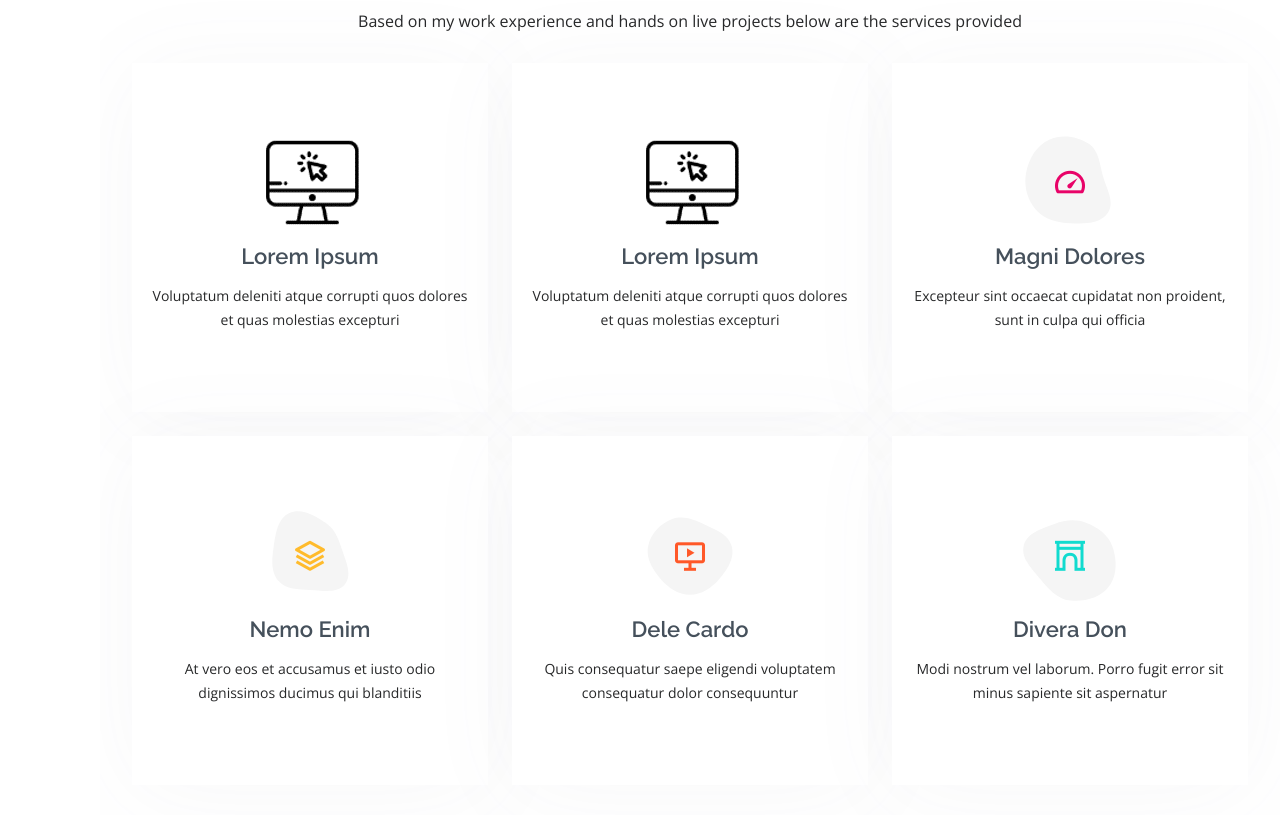
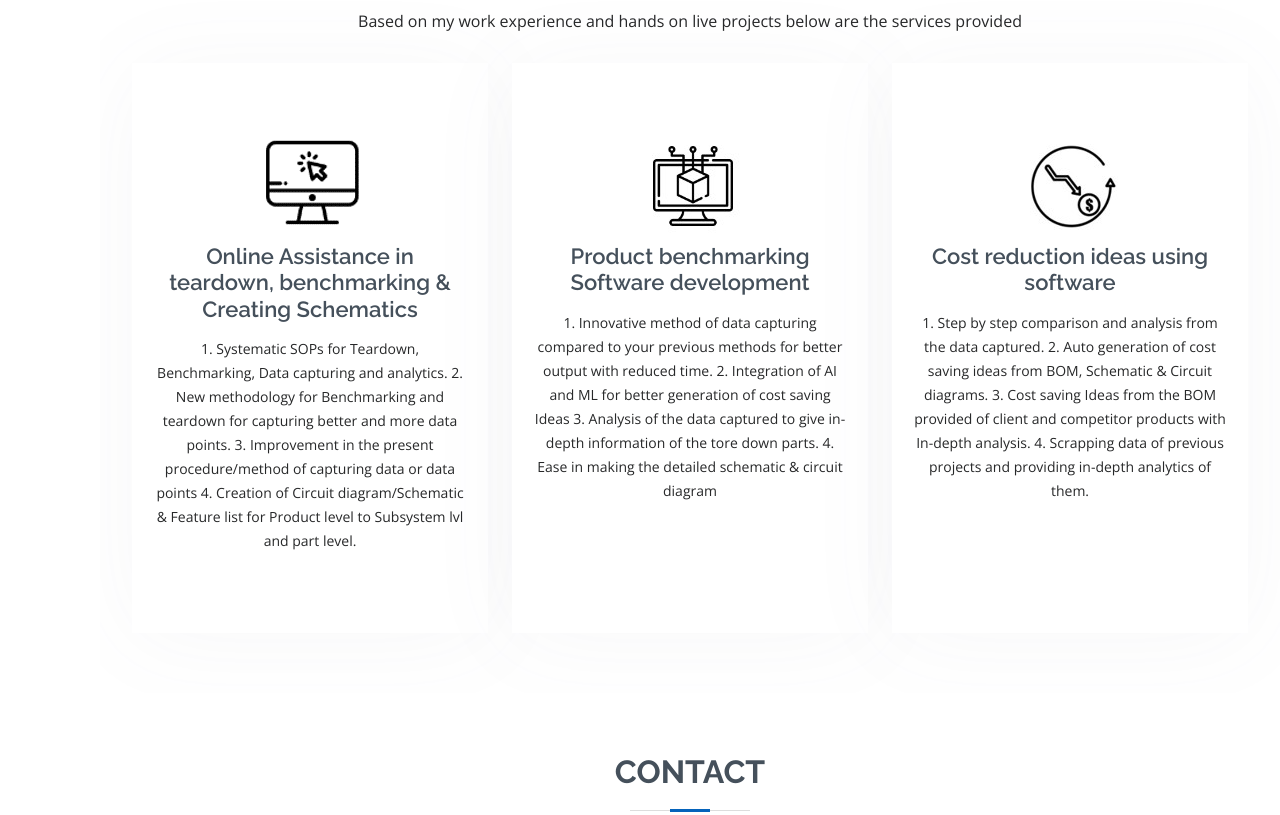
Before and after one commit to Rathishh77/portfolio, a plain HTML site: page index.html in a window 1280 px wide. Shown: the part 4720-5535 px from the top of the page. Drawn offline with nearby package versions, Linux system fonts and the light colour scheme.

Commit message:
Add files via upload
Fourth commit

```diff
--- a/index.html
+++ b/index.html
@@ -376,70 +376,46 @@
               <div class="icon">
                 <img src="assets/img/rat.png">
               </div>
-              <h4><a href="">Lorem Ipsum</a></h4>
-              <p>Voluptatum deleniti atque corrupti quos dolores et quas molestias excepturi</p>
+              <h4><a href="">Online Assistance in teardown, benchmarking & Creating Schematics</a></h4>
+              <p>
+                1. Systematic SOPs for Teardown, Benchmarking, Data capturing and analytics.
+                2. New methodology for Benchmarking and teardown  for capturing better and more data points.
+                3. Improvement in the present procedure/method of capturing data or data points
+                4. Creation of Circuit diagram/Schematic & Feature list for Product level to Subsystem lvl and part level.
+                </p>
             </div>
           </div>
 
           <div class="col-lg-4 col-md-6 d-flex align-items-stretch" data-aos="zoom-in" data-aos-delay="100">
             <div class="icon-box iconbox-blue">
               <div class="icon">
-        <img src="assets/img/rat.png">
+        <img src="assets/img/mat.jpg">
               </div>
-              <h4><a href="">Lorem Ipsum</a></h4>
-              <p>Voluptatum deleniti atque corrupti quos dolores et quas molestias excepturi</p>
+              <h4><a href="">Product benchmarking Software development
+              </a></h4>
+              <p>
+                1. Innovative method of data capturing compared to your previous methods for better output with reduced time.
+                2. Integration of AI and ML for better generation of cost saving Ideas
+                3. Analysis of the data captured to give in-depth information of the tore down parts.
+                4. Ease in making the detailed schematic & circuit diagram
+                </p>
             </div>
           </div>
 
-          <div class="col-lg-4 col-md-6 d-flex align-items-stretch mt-4 mt-lg-0" data-aos="zoom-in" data-aos-delay="300">
-            <div class="icon-box iconbox-pink">
+          <div class="col-lg-4 col-md-6 d-flex align-items-stretch" data-aos="zoom-in" data-aos-delay="100">
+            <div class="icon-box iconbox-blue">
               <div class="icon">
-                <svg width="100" height="100" viewBox="0 0 600 600" xmlns="http://www.w3.org/2000/svg">
-                  <path stroke="none" stroke-width="0" fill="#f5f5f5" d="M300,541.5067337569781C382.14930387511276,545.0595476570109,479.8736841581634,548.3450877840088,526.4010558755058,480.5488172755941C571.5218469581645,414.80211281144784,517.5187510058486,332.0715597781072,496.52539010469104,255.14436215662573C477.37192572678356,184.95920475031193,473.57363656557914,105.61284051026155,413.0603344069578,65.22779650032875C343.27470386102294,18.654635553484475,251.2091493199835,5.337323636656869,175.0934190732945,40.62881213300186C97.87086631185822,76.43348514350839,51.98124368387456,156.15599469081315,36.44837278890362,239.84606092416172C21.716077023791087,319.22268207091537,43.775223500013084,401.1760424656574,96.891909868211,461.97329694683043C147.22146801428983,519.5804099606455,223.5754009179313,538.201503339737,300,541.5067337569781"></path>
-                </svg>
-                <i class="bx bx-tachometer"></i>
+        <img src="assets/img/pat.jpg">
               </div>
-              <h4><a href="">Magni Dolores</a></h4>
-              <p>Excepteur sint occaecat cupidatat non proident, sunt in culpa qui officia</p>
-            </div>
-          </div>
+              <h4><a href="">Cost reduction ideas using software
+              </a></h4>
+              <p>
+                1. Step by step comparison and analysis from the data captured.
+                2. Auto generation of cost saving ideas from BOM, Schematic & Circuit diagrams.
+                3. Cost saving Ideas from the BOM provided of client and competitor products with In-depth analysis.
+                4. Scrapping data of previous projects and providing in-depth analytics of them.
 
-          <div class="col-lg-4 col-md-6 d-flex align-items-stretch mt-4" data-aos="zoom-in" data-aos-delay="100">
-            <div class="icon-box iconbox-yellow">
-              <div class="icon">
-                <svg width="100" height="100" viewBox="0 0 600 600" xmlns="http://www.w3.org/2000/svg">
-                  <path stroke="none" stroke-width="0" fill="#f5f5f5" d="M300,503.46388370962813C374.79870501325706,506.71871716319447,464.8034551963731,527.1746412648533,510.4981551193396,467.86667711651364C555.9287308511215,408.9015244558933,512.6030010748507,327.5744911775523,490.211057578863,256.5855673507754C471.097692560561,195.9906835881958,447.69079081568157,138.11976852964426,395.19560036434837,102.3242989838813C329.3053358748298,57.3949838291264,248.02791733380457,8.279543830951368,175.87071277845988,42.242879143198664C103.41431057327972,76.34704239035025,93.79494320519305,170.9812938413882,81.28167332365135,250.07896920659033C70.17666984294237,320.27484674793965,64.84698225790005,396.69656628748305,111.28512138212992,450.4950937839243C156.20124167950087,502.5303643271138,231.32542653798444,500.4755392045468,300,503.46388370962813"></path>
-                </svg>
-                <i class="bx bx-layer"></i>
-              </div>
-              <h4><a href="">Nemo Enim</a></h4>
-              <p>At vero eos et accusamus et iusto odio dignissimos ducimus qui blanditiis</p>
-            </div>
-          </div>
-
-          <div class="col-lg-4 col-md-6 d-flex align-items-stretch mt-4" data-aos="zoom-in" data-aos-delay="200">
-            <div class="icon-box iconbox-red">
-              <div class="icon">
-                <svg width="100" height="100" viewBox="0 0 600 600" xmlns="http://www.w3.org/2000/svg">
-                  <path stroke="none" stroke-width="0" fill="#f5f5f5" d="M300,532.3542879108572C369.38199826031484,532.3153073249985,429.10787420159085,491.63046689027357,474.5244479745417,439.17860296908856C522.8885846962883,383.3225815378663,569.1668002868075,314.3205725914397,550.7432151929288,242.7694973846089C532.6665558377875,172.5657663291529,456.2379748765914,142.6223662098291,390.3689995646985,112.34683881706744C326.66090330228417,83.06452184765237,258.84405631176094,53.51806209861945,193.32584062364296,78.48882559362697C121.61183558270385,105.82097193414197,62.805066853699245,167.19869350419734,48.57481801355237,242.6138429142374C34.843463184063346,315.3850353017275,76.69343916112496,383.4422959591041,125.22947124332185,439.3748458443577C170.7312796277747,491.8107796887764,230.57421082200815,532.3932930995766,300,532.3542879108572"></path>
-                </svg>
-                <i class="bx bx-slideshow"></i>
-              </div>
-              <h4><a href="">Dele Cardo</a></h4>
-              <p>Quis consequatur saepe eligendi voluptatem consequatur dolor consequuntur</p>
-            </div>
-          </div>
-
-          <div class="col-lg-4 col-md-6 d-flex align-items-stretch mt-4" data-aos="zoom-in" data-aos-delay="300">
-            <div class="icon-box iconbox-teal">
-              <div class="icon">
-                <svg width="100" height="100" viewBox="0 0 600 600" xmlns="http://www.w3.org/2000/svg">
-                  <path stroke="none" stroke-width="0" fill="#f5f5f5" d="M300,566.797414625762C385.7384707136149,576.1784315230908,478.7894351017131,552.8928747891023,531.9192734346935,484.94944893311C584.6109503024035,417.5663521118492,582.489472248146,322.67544863468447,553.9536738515405,242.03673114598146C529.1557734026468,171.96086150256528,465.24506316201064,127.66468636344209,395.9583748389544,100.7403814666027C334.2173773831606,76.7482773500951,269.4350130405921,84.62216499799875,207.1952322260088,107.2889140133804C132.92018162631612,134.33871894543012,41.79353780512637,160.00259165414826,22.644507872594943,236.69541883565114C3.319112789854554,314.0945973066697,72.72355303640163,379.243833228382,124.04198916343866,440.3218312028393C172.9286146004772,498.5055451809895,224.45579914871206,558.5317968840102,300,566.797414625762"></path>
-                </svg>
-                <i class="bx bx-arch"></i>
-              </div>
-              <h4><a href="">Divera Don</a></h4>
-              <p>Modi nostrum vel laborum. Porro fugit error sit minus sapiente sit aspernatur</p>
+                </p>
             </div>
           </div>
 
@@ -475,7 +451,7 @@
               <div class="phone">
                 <i class="bi bi-phone"></i>
                 <h4>Call:</h4>
-                <p>+31 619175672</p>
+                <p>+31 619 175 672</p>
               </div>
 
             </div>
@@ -520,7 +496,7 @@
   <footer id="footer">
     <div class="container">
       <h3>RATHISH HEGDE</h3>
-      <p>Et aut eum quis fuga eos sunt ipsa nihil. Labore corporis magni eligendi fuga maxime saepe commodi placeat.</p>
+      <p>"Believe you can and you are half way there"</p>
       <div class="social-links">
         <a href="#" class="linkedin"><i class="bx bxl-linkedin"></i></a>
       </div>
```
Also changed, not shown: assets/img/mat.jpg (added), assets/img/pat.jpg (added).
